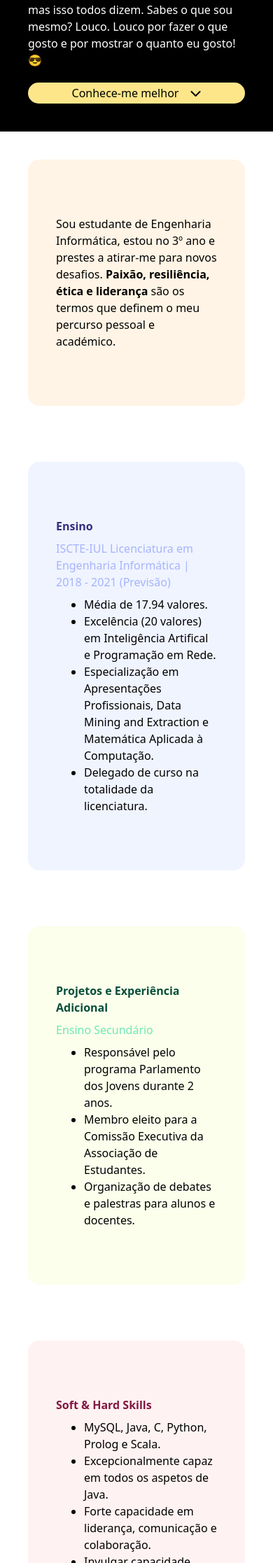
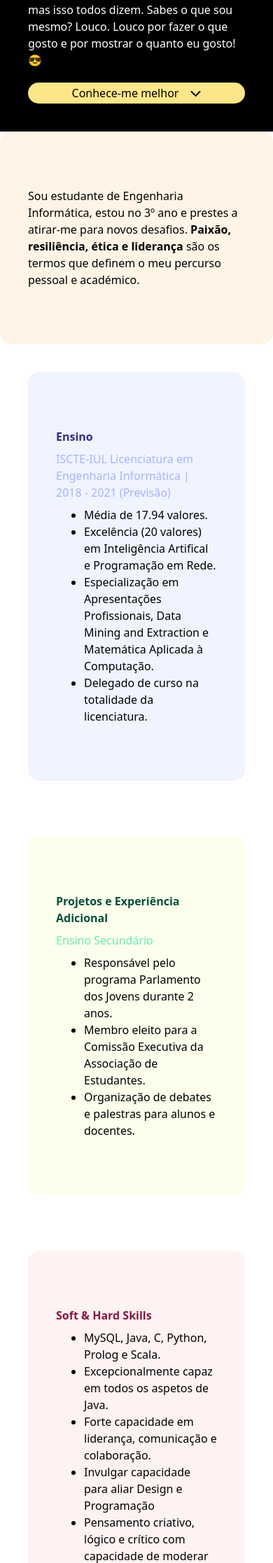
Before and after one commit to miguel-arrf/PersonalWebsite, a Django app: page / in a window 390 px wide. Shown: the part 238-2472 px from the top of the page at 70% size. Run offline with Django 3.2, Linux system fonts and the light colour scheme; style sheets or scripts are compiled from the project's sources; some libraries are stand-ins or nearby versions.

Commit message:
Improved layout for phones

```diff
--- a/main/templates/main.html
+++ b/main/templates/main.html
@@ -173,9 +173,9 @@
 
     <div class="relative bg-white overflow-hidden p-10 pt-10 md:pt-10 lg:pt-20 lg:pb-20 md:pb-14"
          style="background-color: black">
-        <div class="container sm:px-8 mx-auto">
+        <div class="container  mx-auto">
             <!-- hero wrapper -->
-            <div class="pt-10 mt-10 grid grid-cols-1 md:grid-cols-11 sm:gap-8 md:gap-8 lg:gap-10 xl:gap-28 items-center">
+            <div class="pt-10 mt-10 grid grid-cols-1 md:grid-cols-11  md:gap-8 lg:gap-10 xl:gap-28 items-center">
                 <!-- hero text -->
                 <div class="col-start-2 col-span-4">
                     <div class="lg:text-left">
@@ -217,12 +217,12 @@
     <!-- https://drive.google.com/uc?export=view&id=1RHdbxbcwksjSS26VsEuZZi_K37252oSG -->
     <!-- end image -->
 
-    <div class="relative bg-white overflow-hidden p-10 pt-10 md:pt-10 lg:pt-20 lg:pb-20 md:pb-14">
-        <div class="container sm:px-8 mx-auto">
+    <div class="relative bg-white overflow-hidden md:p-10 md:pt-10 md:pt-10 lg:pt-20 lg:pb-20 md:pb-14 sm:p-0">
+        <div class="lg:container  lg:mx-auto">
             <!-- hero wrapper -->
-            <div class="grid grid-cols-1 md:grid-cols-12 sm:gap-8 md:gap-8 lg:gap-10 xl:gap-28 items-center">
+            <div class="grid grid-cols-1 md:grid-cols-12 md:gap-8 lg:gap-10 xl:gap-28 items-center  ">
                 <!-- hero text -->
-                <div class="transition col-start-2 col-span-10 rounded-2xl px-10 py-20" style="background: #FFF4E5">
+                <div class="transition col-start-2 col-span-10 rounded-2xl px-10 py-20  " style="background: #FFF4E5">
                     <p class="text-base font-light text-black sm:text-lg mx-auto">
                         Sou estudante de Engenharia Informática, estou no 3º ano e prestes a atirar-me para novos desafios.
                         <span class="font-bold">
@@ -230,10 +230,7 @@
                         </span>
                         são os termos que definem o meu percurso pessoal e académico.
                     </p>
-
-
                 </div>
-
             </div>
         </div>
     </div>
@@ -243,9 +240,9 @@
 
 
     <div class="relative bg-white overflow-hidden p-10 pt-10 md:pt-10 lg:pt-20 lg:pb-20 md:pb-14">
-        <div class="container sm:px-8 mx-auto">
+        <div class="container mx-auto">
             <!-- hero wrapper -->
-            <div class="grid grid-cols-1 md:grid-cols-12 sm:gap-8 md:gap-8 lg:gap-10 xl:gap-28 items-center">
+            <div class="grid grid-cols-1 md:grid-cols-12  md:gap-8 lg:gap-10 xl:gap-28 items-center">
                 <!-- hero text -->
                 <div class="col-start-2 col-span-10 rounded-2xl px-10 py-20" style="background: #F0F4FF">
                     <p class="text-base font-bold text-indigo-900 sm:text-lg mx-auto">
@@ -271,9 +268,9 @@
 
 
     <div class="relative bg-white overflow-hidden p-10 pt-10 md:pt-10 lg:pt-20 lg:pb-20 md:pb-14">
-        <div class="container sm:px-8 mx-auto">
+        <div class="container  mx-auto">
             <!-- hero wrapper -->
-            <div class="grid grid-cols-1 md:grid-cols-12 sm:gap-8 md:gap-8 lg:gap-10 xl:gap-28 items-center">
+            <div class="grid grid-cols-1 md:grid-cols-12  md:gap-8 lg:gap-10 xl:gap-28 items-center">
                 <!-- hero text -->
                 <div class="col-start-2 col-span-10 rounded-2xl px-10 py-20" style="background: #FBFFEB">
                     <p class="text-base font-bold text-green-900 sm:text-lg mx-auto">
@@ -297,9 +294,9 @@
 
 
     <div class="relative bg-white overflow-hidden p-10 pt-10 md:pt-10 lg:pt-20 lg:pb-20 md:pb-14">
-        <div class="container sm:px-8 mx-auto">
+        <div class="container mx-auto">
             <!-- hero wrapper -->
-            <div class="grid grid-cols-1 md:grid-cols-12 sm:gap-8 md:gap-8 lg:gap-10 xl:gap-28 items-center">
+            <div class="grid grid-cols-1 md:grid-cols-12 md:gap-8 lg:gap-10 xl:gap-28 items-center">
                 <!-- hero text -->
                 <div class="col-start-2 col-span-10 rounded-2xl px-10 py-20" style="background: #fff2f2">
                     <p class="text-base font-bold text-pink-900 sm:text-lg mx-auto">
@@ -319,6 +316,86 @@
             </div>
         </div>
     </div>
+
+
+<!-- START MINI MEETINGS -->
+    <div class="relative bg-white overflow-hidden p-10 pt-10 md:pt-10 lg:pt-20 lg:pb-20 md:pb-14">
+   <div class="container  mx-auto">
+      <!-- hero wrapper -->
+      <div class="grid grid-cols-1 md:grid-cols-12  md:gap-8 lg:gap-10 xl:gap-28 items-center">
+         <!-- hero text -->
+         <div class="col-start-2 col-span-10 rounded-2xl px-5 py-5 bg-blue-50">
+
+            <div class="grid  grid-cols-5 rounded-2xl   md:gap-8 lg:gap-10 items-center bg-blue-50" >
+
+               <div class="col-span-2 rounded-2xl pl-10 py-20">
+                  <p class="text-base font-bold text-blue-900 sm:text-lg mx-auto">
+                     miniMeetings
+                  </p>
+                  <p class="text-base font-light text-black sm:text-lg mx-auto">
+                     Applicação para iOS e iPadOS para organizar reuniões online.
+                  </p>
+
+                  <div class="flex flex-row items-start gap-3 pt-5 flex-wrap">
+                    <p class=" text-base font-light  text-black sm:text-lg  bg-blue-100 rounded-lg px-2.5">
+                      xCode
+                    </p>
+
+                    <p class=" text-base font-light  text-black sm:text-lg  bg-blue-100 rounded-lg px-2.5">
+                      Swift
+                    </p>
+
+                    <p class="text-base font-light  text-black sm:text-lg  bg-blue-100 rounded-lg px-2.5">
+                      Firebase
+                    </p>
+                  </div>
+
+
+               </div>
+
+               <div class="row-start-1 col-start-3 col-span-3 rounded-2xl bg-white px-10 py-20 shadow-xl">
+                  5555555555
+               </div>
+
+            </div>
+
+         </div>
+      </div>
+   </div>
+</div>
+<!-- END MINI MEETINGS -->
+
+
+            <!-- VIDEO -->
+    <section class="lg:py-12 lg:flex lg:justify-center">
+        <div class="bg-blue-50 dark:bg-gray-800 lg:mx-8 lg:flex lg:max-w-5xl lg:shadow-lg lg:rounded-lg">
+            <div class="lg:w-1/2 p-10 sm:p-10  md:p-4 lg:p-0">
+                <iframe class="myCard h-64 bg-cover lg:rounded-lg lg:h-full w-full"
+                        src="https://www.youtube.com/embed/7rzzwawyz78" frameborder="0"
+                        allow="accelerometer; autoplay; clipboard-write; encrypted-media; gyroscope; picture-in-picture"
+                        allowfullscreen></iframe>
+                                {#                <div class="h-64 bg-cover lg:rounded-lg lg:h-full" style="background-image:url('https://images.unsplash.com/photo-1593642532400-2682810df593?ixlib=rb-1.2.1&ixid=MXwxMjA3fDF8MHxwaG90by1wYWdlfHx8fGVufDB8fHw%3D&auto=format&fit=crop&w=750&q=80')"></div>#}
+            </div>
+
+            <div class="py-12 px-6 max-w-xl lg:max-w-5xl lg:w-1/2">
+                <h2 class="text-2xl text-gray-800 dark:text-white font-bold md:text-3xl">Em <span
+                        class="text-indigo-600 dark:text-indigo-400">2019</span> foi assim,</h2>
+                <p class="mt-4 text-gray-600 dark:text-gray-400">Lorem, ipsum dolor sit amet consectetur adipisicing
+                    elit. Quidem modi reprehenderit vitae exercitationem aliquid dolores ullam temporibus enim expedita
+                    aperiam mollitia iure consectetur dicta tenetur, porro consequuntur saepe accusantium
+                    consequatur.</p>
+
+                <div class="mt-8">
+                    <a href="#" class="bg-gray-900 text-gray-100 px-5 py-3 font-semibold rounded hover:bg-gray-800">Start
+                        Now</a>
+                </div>
+            </div>
+        </div>
+    </section>
+    <!-- END VIDEO -->
+
+
+
 
 
 
```
